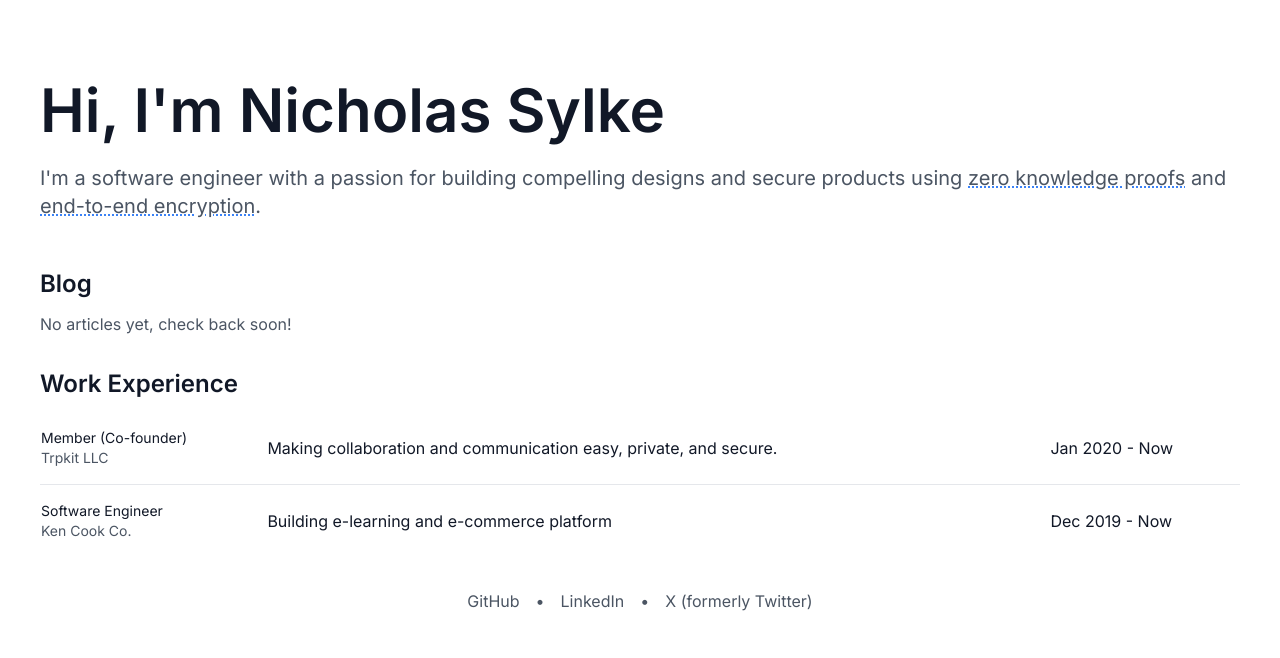
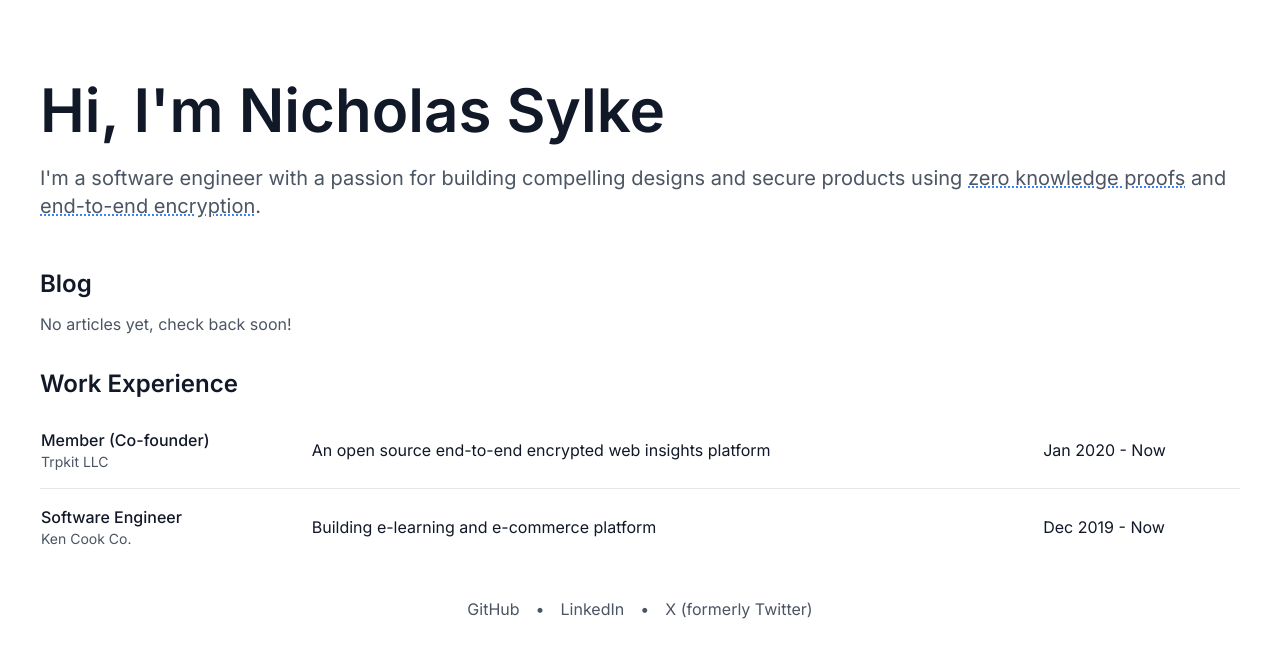
Before and after one commit to nsylke/nsylke.com, a Next.js app: page / in a window 1280 px wide. Shown: the top 658 px of the page. Built offline with nearby package versions, Linux system fonts and the light colour scheme.

Commit message:
refactor: update description of trpkit; increase font size & boldness

```diff
--- a/src/pages/index.tsx
+++ b/src/pages/index.tsx
@@ -29,13 +29,13 @@ const IndexPage = () => (
         <tr className="border-b border-gray-200">
           <td className="py-4">
             <div className="flex flex-col">
-              <p className="text-sm text-gray-900">Member (Co-founder)</p>
+              <p className="text-md text-gray-900 font-medium">Member (Co-founder)</p>
               <p className="text-sm text-gray-600">Trpkit LLC</p>
             </div>
           </td>
           <td className="py-4 hidden lg:table-cell">
             <p className="text-gray-900">
-              Making collaboration and communication easy, private, and secure.
+              An open source end-to-end encrypted web insights platform
             </p>
           </td>
           <td className="py-4">
@@ -45,7 +45,7 @@ const IndexPage = () => (
         <tr>
           <td className="py-4">
             <div className="flex flex-col">
-              <p className="text-sm text-gray-900">Software Engineer</p>
+              <p className="text-md text-gray-900 font-medium">Software Engineer</p>
               <p className="text-sm text-gray-600">Ken Cook Co.</p>
             </div>
           </td>
```
